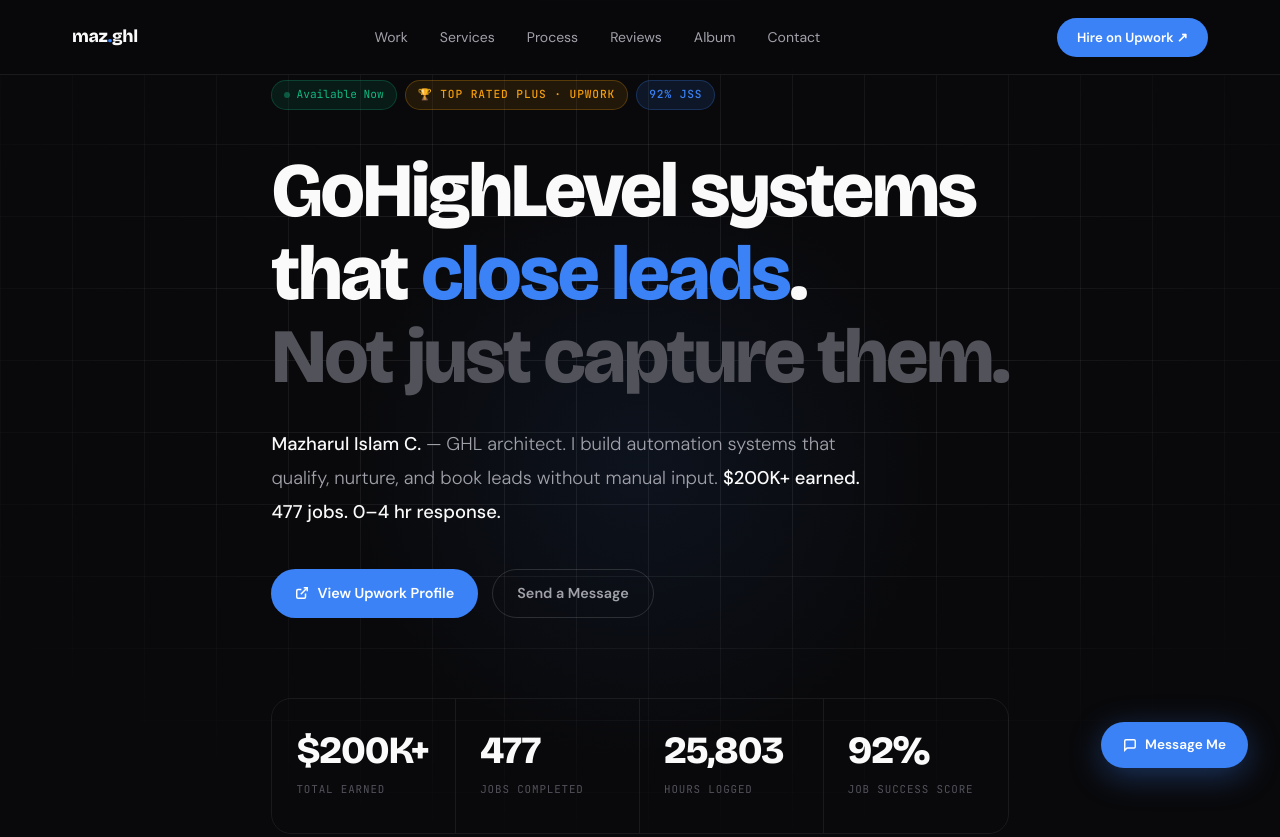
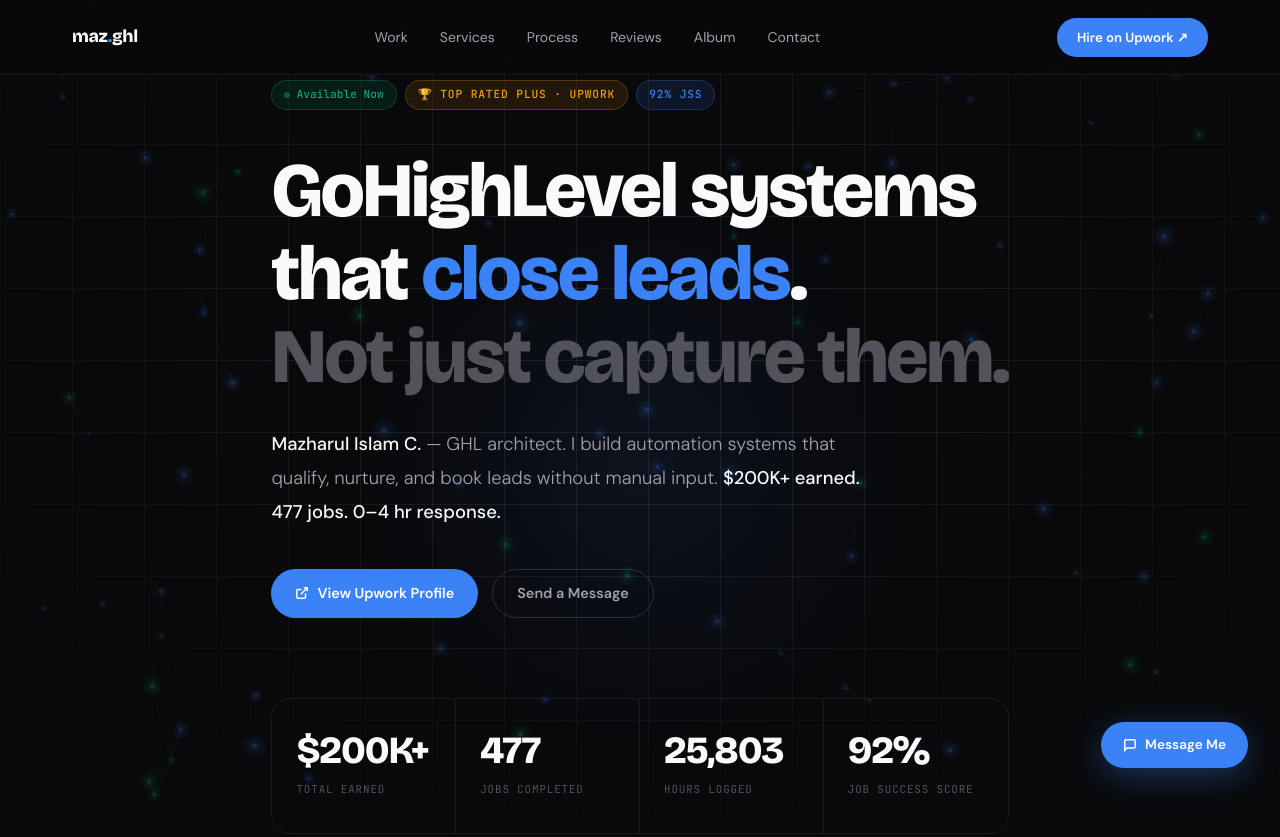
Before and after one commit to Maz32/portfolio, a plain HTML site: page index.html in a window 1280 px wide. Shown: the top 837 px of the page. Drawn offline with nearby package versions, Linux system fonts and the light colour scheme.

Commit message:
Update index.html

```diff
--- a/index.html
+++ b/index.html
@@ -49,6 +49,14 @@
 ::-webkit-scrollbar { width: 3px; }
 ::-webkit-scrollbar-track { background: var(--bg); }
 ::-webkit-scrollbar-thumb { background: var(--blue); border-radius: 3px; }
+
+/* TECH CANVAS BG */
+#techCanvas {
+  position: fixed; top: 0; left: 0;
+  width: 100%; height: 100%;
+  z-index: 0; pointer-events: none;
+  opacity: 0.28;
+}
 
 /* TYPE */
 h1,h2,h3,h4 { font-family: 'Bricolage Grotesque', sans-serif; line-height: 1.08; color: var(--text); }
@@ -426,6 +434,7 @@
 </style>
 </head>
 <body>
+<canvas id="techCanvas"></canvas>
 
 <a href="#contact" class="flt">
   <svg width="14" height="14" viewBox="0 0 24 24" fill="none" stroke="currentColor" stroke-width="2.5"><path d="M21 15a2 2 0 0 1-2 2H7l-4 4V5a2 2 0 0 1 2-2h14a2 2 0 0 1 2 2z"/></svg>
@@ -984,7 +993,118 @@
   a.addEventListener('click',e=>{const t=document.querySelector(a.getAttribute('href'));if(t){e.preventDefault();t.scrollIntoView({behavior:'smooth'});cm();}});
 });
 
-/* Sync email to _replyto so Reply goes back to client */
+/* ── TECH CANVAS BACKGROUND ── */
+(function() {
+  const canvas = document.getElementById('techCanvas');
+  const ctx = canvas.getContext('2d');
+
+  let W, H, nodes = [], mouse = { x: -999, y: -999 };
+  const NODE_COUNT = 90;
+  const MAX_DIST = 160;
+  const BLUE = '59,130,246';
+  const GREEN = '16,185,129';
+
+  function resize() {
+    W = canvas.width = window.innerWidth;
+    H = canvas.height = window.innerHeight;
+  }
+
+  function Node() {
+    this.x = Math.random() * W;
+    this.y = Math.random() * H;
+    this.vx = (Math.random() - 0.5) * 0.45;
+    this.vy = (Math.random() - 0.5) * 0.45;
+    this.r = Math.random() * 1.8 + 0.8;
+    this.color = Math.random() > 0.7 ? GREEN : BLUE;
+    this.pulse = Math.random() * Math.PI * 2;
+  }
+
+  function init() {
+    resize();
+    nodes = [];
+    for (let i = 0; i < NODE_COUNT; i++) nodes.push(new Node());
+  }
+
+  function draw() {
+    ctx.clearRect(0, 0, W, H);
+
+    // Update positions
+    nodes.forEach(n => {
+      n.x += n.vx;
+      n.y += n.vy;
+      n.pulse += 0.018;
+      if (n.x < 0 || n.x > W) n.vx *= -1;
+      if (n.y < 0 || n.y > H) n.vy *= -1;
+
+      // Mouse repel
+      const dx = n.x - mouse.x;
+      const dy = n.y - mouse.y;
+      const dist = Math.sqrt(dx * dx + dy * dy);
+      if (dist < 100) {
+        n.x += dx / dist * 1.5;
+        n.y += dy / dist * 1.5;
+      }
+    });
+
+    // Draw connections
+    for (let i = 0; i < nodes.length; i++) {
+      for (let j = i + 1; j < nodes.length; j++) {
+        const a = nodes[i], b = nodes[j];
+        const dx = a.x - b.x, dy = a.y - b.y;
+        const d = Math.sqrt(dx * dx + dy * dy);
+        if (d < MAX_DIST) {
+          const alpha = (1 - d / MAX_DIST) * 0.5;
+          ctx.beginPath();
+          ctx.strokeStyle = `rgba(${a.color},${alpha})`;
+          ctx.lineWidth = 0.6;
+          ctx.moveTo(a.x, a.y);
+          ctx.lineTo(b.x, b.y);
+          ctx.stroke();
+        }
+      }
+    }
+
+    // Draw nodes
+    nodes.forEach(n => {
+      const pulseR = n.r + Math.sin(n.pulse) * 0.4;
+      // Glow
+      const grd = ctx.createRadialGradient(n.x, n.y, 0, n.x, n.y, pulseR * 5);
+      grd.addColorStop(0, `rgba(${n.color},0.5)`);
+      grd.addColorStop(1, `rgba(${n.color},0)`);
+      ctx.beginPath();
+      ctx.arc(n.x, n.y, pulseR * 5, 0, Math.PI * 2);
+      ctx.fillStyle = grd;
+      ctx.fill();
+      // Core dot
+      ctx.beginPath();
+      ctx.arc(n.x, n.y, pulseR, 0, Math.PI * 2);
+      ctx.fillStyle = `rgba(${n.color},0.9)`;
+      ctx.fill();
+    });
+
+    // Mouse proximity highlight
+    nodes.forEach(n => {
+      const dx = n.x - mouse.x, dy = n.y - mouse.y;
+      const d = Math.sqrt(dx * dx + dy * dy);
+      if (d < 120) {
+        ctx.beginPath();
+        ctx.arc(n.x, n.y, 12, 0, Math.PI * 2);
+        ctx.strokeStyle = `rgba(${n.color},${0.4 * (1 - d/120)})`;
+        ctx.lineWidth = 1;
+        ctx.stroke();
+      }
+    });
+
+    requestAnimationFrame(draw);
+  }
+
+  window.addEventListener('resize', () => { resize(); });
+  window.addEventListener('mousemove', e => { mouse.x = e.clientX; mouse.y = e.clientY; });
+  window.addEventListener('mouseleave', () => { mouse.x = -999; mouse.y = -999; });
+
+  init();
+  draw();
+})();
 const emailInput = document.getElementById('em');
 if (emailInput) {
   emailInput.addEventListener('input', () => {
```
